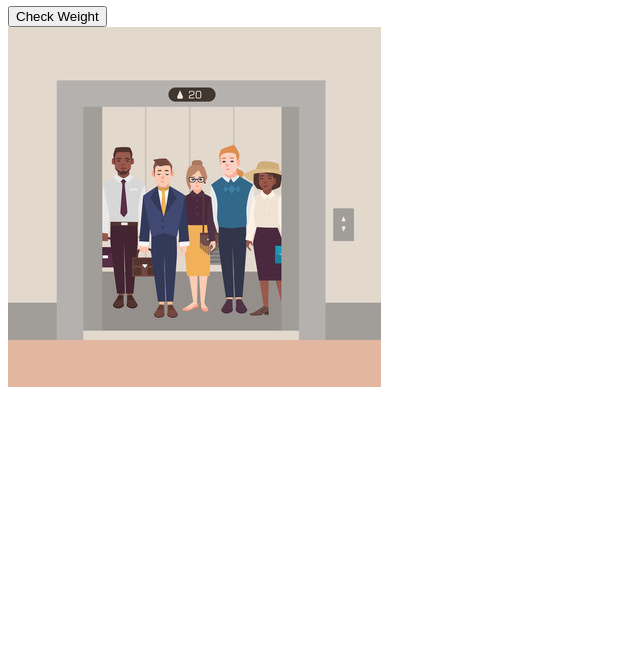
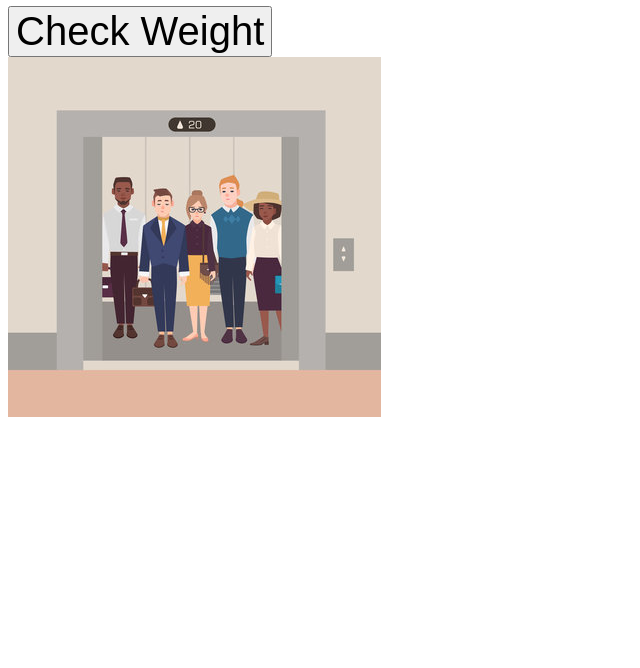
Before and after one commit to SukollapatPis/lift-checker, a plain HTML site: page index.html in a window 1280 px wide. Shown: the part 132-800 px from the top of the page, without its empty margins (0-640 px from the left). Drawn offline with Linux system fonts and the light colour scheme.

Commit message:
Update index.html

```diff
--- a/index.html
+++ b/index.html
@@ -26,6 +26,12 @@
             }
         }
     </script>
+
+    <style>
+			button {
+				font-size: 40px; /* Increase font size to 50px */
+		    }
+	</style>
 </head>
 <body>
     <h1>Weight Checker</h1>
```
